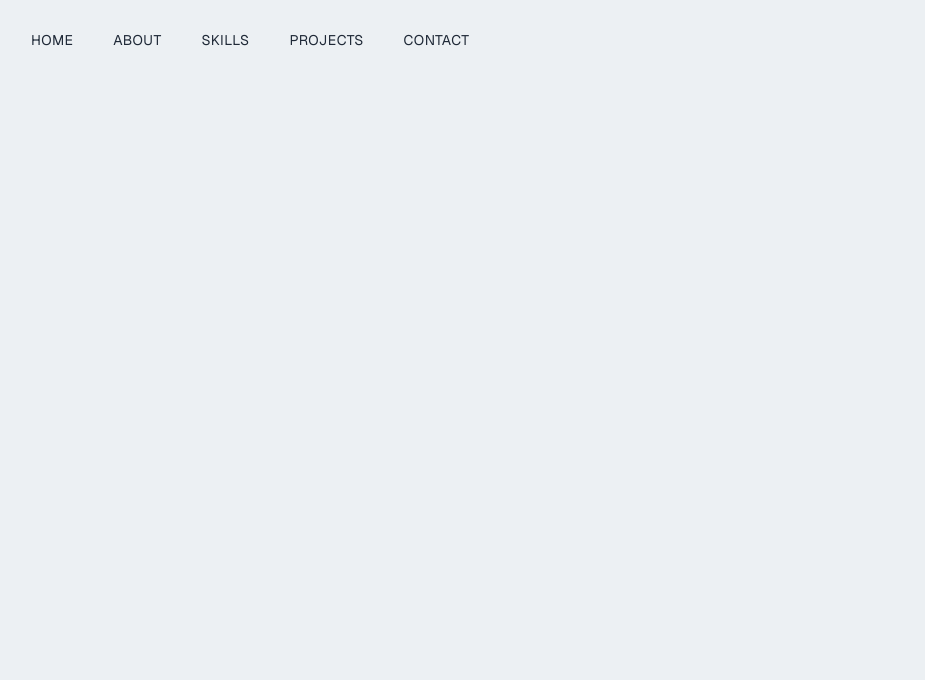
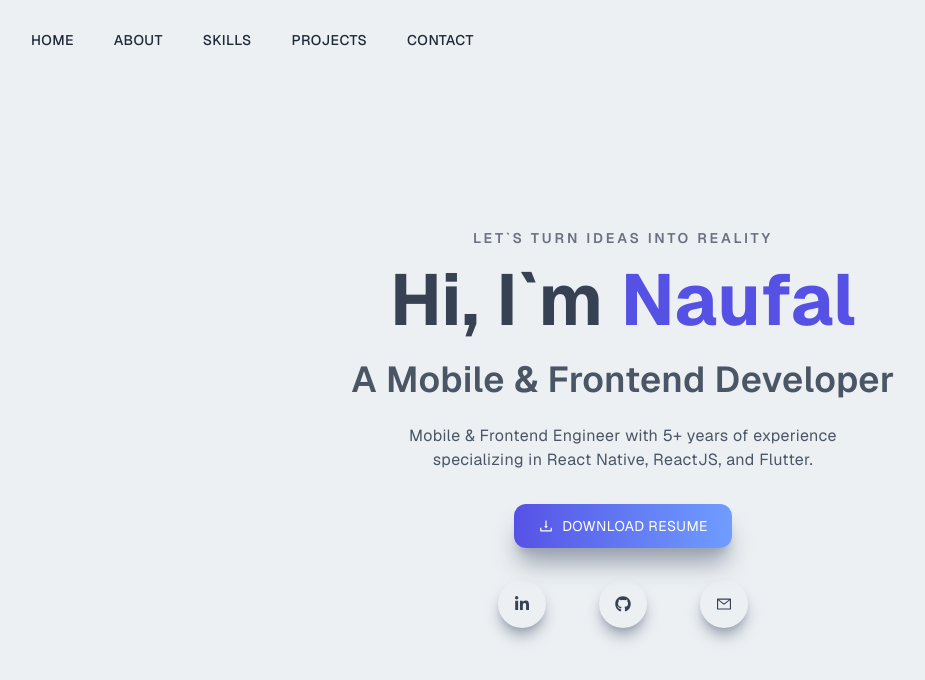
Before and after one commit to evanssmiles/its-my-portfolio, a Next.js app: page / in a window 1280 px wide. Shown: the top 680 px of the page, without its empty margins (17-942 px from the left). Built offline with nearby package versions, Linux system fonts and the light colour scheme.

Commit message:
feat: main page 1.0 done

```diff
--- /dev/null
+++ b/src/app/components/Main.tsx
@@ -0,0 +1,55 @@
+import { AiOutlineDownload, AiOutlineMail } from 'react-icons/ai'
+import { FaLinkedinIn, FaGithub } from 'react-icons/fa'
+import Link from 'next/link'
+import aboutMe from '@/app/data/aboutMe'
+
+export default function Main() {
+  return (
+    <div id="home" className="w-full text-center">
+      <div className="mx-auto flex h-screen w-full max-w-[1240px] flex-col items-center justify-center p-2 pt-20">
+        <div>
+          <p className="text-sm font-semibold tracking-[0.2em] text-gray-500 uppercase">
+            Let`s Turn Ideas Into Reality
+          </p>
+          <h1 className="py-4 text-5xl font-bold text-gray-700 sm:text-6xl md:text-7xl">
+            Hi, I`m <span className="text-[#5651e5]">{aboutMe.name}</span>
+          </h1>
+          <h2 className="py-2 text-2xl font-semibold text-gray-600 sm:text-3xl md:text-4xl">
+            A Mobile & Frontend Developer
+          </h2>
+          <p className="m-auto max-w-[90%] py-4 text-gray-600 sm:max-w-[500px]">
+            Mobile & Frontend Engineer with 5+ years of experience specializing
+            in React Native, ReactJS, and Flutter.
+          </p>
+          <div className="flex justify-center py-4">
+            <a href="/resume.pdf" download>
+              <button className="flex items-center gap-2 px-6 py-3 text-sm transition-transform duration-300 hover:scale-105">
+                <AiOutlineDownload size={16} />
+                Download Resume
+              </button>
+            </a>
+          </div>
+
+          {/* Social Media Sections */}
+          <div className="item-center m-auto flex max-w-[250px] justify-between py-4">
+            <a href={aboutMe.linkedin} target="_blank" rel="noreferrer">
+              <div className="cursor-pointer rounded-full p-4 text-gray-700 shadow-lg shadow-gray-400 duration-300 ease-in hover:scale-105 hover:text-[#5651e5] hover:shadow-[#5651e5]/30">
+                <FaLinkedinIn />
+              </div>
+            </a>
+            <a href={aboutMe.github} target="_blank" rel="noreferrer">
+              <div className="cursor-pointer rounded-full p-4 text-gray-700 shadow-lg shadow-gray-400 duration-300 ease-in hover:scale-105 hover:text-[#5651e5] hover:shadow-[#5651e5]/30">
+                <FaGithub />
+              </div>
+            </a>
+            <Link href={'/#contact'} scroll={false}>
+              <div className="cursor-pointer rounded-full p-4 text-gray-700 shadow-lg shadow-gray-400 duration-300 ease-in hover:scale-105 hover:text-[#5651e5] hover:shadow-[#5651e5]/30">
+                <AiOutlineMail />
+              </div>
+            </Link>
+          </div>
+        </div>
+      </div>
+    </div>
+  )
+}
--- a/src/app/components/Navbar.tsx
+++ b/src/app/components/Navbar.tsx
@@ -35,42 +35,45 @@ const Navbar = () => {
           <ul className="hidden md:flex">
             <Link
               href="/#home"
-              className="ml-10 inline-block text-sm uppercase transition-all duration-300 hover:scale-125 hover:text-[#5651e5]"
+              className="ml-10 inline-block text-sm font-medium text-[#1f2937] uppercase transition-all duration-300 hover:scale-125 hover:text-[#5651e5]"
               scroll={false}
             >
               Home
             </Link>
             <Link
               href="/#about"
-              className="ml-10 inline-block text-sm uppercase transition-all duration-300 hover:scale-125 hover:text-[#5651e5]"
+              className="ml-10 inline-block text-sm font-medium text-[#1f2937] uppercase transition-all duration-300 hover:scale-125 hover:text-[#5651e5]"
               scroll={false}
             >
               About
             </Link>
             <Link
               href="/#skills"
-              className="ml-10 inline-block text-sm uppercase transition-all duration-300 hover:scale-125 hover:text-[#5651e5]"
+              className="ml-10 inline-block text-sm font-medium text-[#1f2937] uppercase transition-all duration-300 hover:scale-125 hover:text-[#5651e5]"
               scroll={false}
             >
               Skills
             </Link>
             <Link
               href="/#projects"
-              className="ml-10 inline-block text-sm uppercase transition-all duration-300 hover:scale-125 hover:text-[#5651e5]"
+              className="ml-10 inline-block text-sm font-medium text-[#1f2937] uppercase transition-all duration-300 hover:scale-125 hover:text-[#5651e5]"
               scroll={false}
             >
               Projects
             </Link>
             <Link
               href="/#contact"
-              className="ml-10 inline-block text-sm uppercase transition-all duration-300 hover:scale-125 hover:text-[#5651e5]"
+              className="ml-10 inline-block text-sm font-medium text-[#1f2937] uppercase transition-all duration-300 hover:scale-125 hover:text-[#5651e5]"
               scroll={false}
             >
               Contact
             </Link>
           </ul>
           <div className="md:hidden" onClick={handleNav}>
-            <AiOutlineMenu size={25} />
+            <AiOutlineMenu
+              size={25}
+              className="text-[#1f2937] transition-colors duration-300 hover:text-[#5651e5]"
+            />
           </div>
         </div>
       </div>
@@ -91,14 +94,14 @@ const Navbar = () => {
             <div className="flex w-full items-center justify-end">
               <div
                 onClick={handleNav}
-                className="cursor-pointer rounded-full p-3 shadow-lg shadow-gray-400"
+                className="cursor-pointer rounded-full p-3 shadow-lg shadow-gray-400 transition-colors duration-300 hover:text-[#5651e5]"
               >
                 <AiOutlineClose />
               </div>
             </div>
             <div className="my-4 border-b border-gray-300">
-              <p className="w-[85%] py-4 md:w-[85%]">
-                Let`s Build Something Amazing Together
+              <p className="w-[85%] py-4 text-[#1f2937] md:w-[85%]">
+                Let`s Turn Ideas Into Reality
               </p>
             </div>
           </div>
@@ -106,50 +109,40 @@ const Navbar = () => {
             <ul className="uppercase">
               <Link href={'/#home'}>
                 <li
-                  onClick={() => {
-                    setNav(false)
-                  }}
-                  className="py-4 text-sm"
+                  onClick={() => setNav(false)}
+                  className="py-4 text-sm font-medium text-[#1f2937] uppercase transition-colors duration-300 hover:text-[#5651e5]"
                 >
                   Home
                 </li>
               </Link>
               <Link href={'/#about'}>
                 <li
-                  onClick={() => {
-                    setNav(false)
-                  }}
-                  className="py-4 text-sm"
+                  onClick={() => setNav(false)}
+                  className="py-4 text-sm font-medium text-[#1f2937] uppercase transition-colors duration-300 hover:text-[#5651e5]"
                 >
                   About
                 </li>
               </Link>
               <Link href={'/#skills'}>
                 <li
-                  onClick={() => {
-                    setNav(false)
-                  }}
-                  className="py-4 text-sm"
+                  onClick={() => setNav(false)}
+                  className="py-4 text-sm font-medium text-[#1f2937] uppercase transition-colors duration-300 hover:text-[#5651e5]"
                 >
                   Skills
                 </li>
               </Link>
               <Link href={'/#projects'}>
                 <li
-                  onClick={() => {
-                    setNav(false)
-                  }}
-                  className="py-4 text-sm"
+                  onClick={() => setNav(false)}
+                  className="py-4 text-sm font-medium text-[#1f2937] uppercase transition-colors duration-300 hover:text-[#5651e5]"
                 >
                   Projects
                 </li>
               </Link>
               <Link href={'/#contact'}>
                 <li
-                  onClick={() => {
-                    setNav(false)
-                  }}
-                  className="py-4 text-sm"
+                  onClick={() => setNav(false)}
+                  className="py-4 text-sm font-medium text-[#1f2937] uppercase transition-colors duration-300 hover:text-[#5651e5]"
                 >
                   Contact
                 </li>
--- /dev/null
+++ b/src/app/data/aboutMe.tsx
@@ -0,0 +1,8 @@
+const linkedin = 'https://www.linkedin.com/in/evanssmiles/'
+const github = 'https://github.com/evanssmiles'
+const email = 'nghifary96@gmail.com'
+const name = 'Naufal'
+
+const aboutMe = { linkedin, github, email, name }
+
+export default aboutMe
--- a/src/app/page.tsx
+++ b/src/app/page.tsx
@@ -1,17 +1,19 @@
-import Head from "next/head";
-import Image from "next/image";
-import Navbar from "./components/Navbar";
+import Head from 'next/head'
+import Image from 'next/image'
+import Navbar from './components/Navbar'
+import Main from './components/Main'
 
 export default function Home() {
   return (
     <>
-       <Head>
+      <Head>
         <title>Naufal | Mobile % Frontend Developer</title>
         <meta name="description" content="Generated by create next app" />
         <meta name="viewport" content="width=device-width, initial-scale=1" />
         <link rel="icon" href="/favicon.ico" />
       </Head>
       <Navbar />
+      <Main />
     </>
-  );
+  )
 }
```
Also changed, not shown: 1 other file (tests, documents, lock files or other folders).
